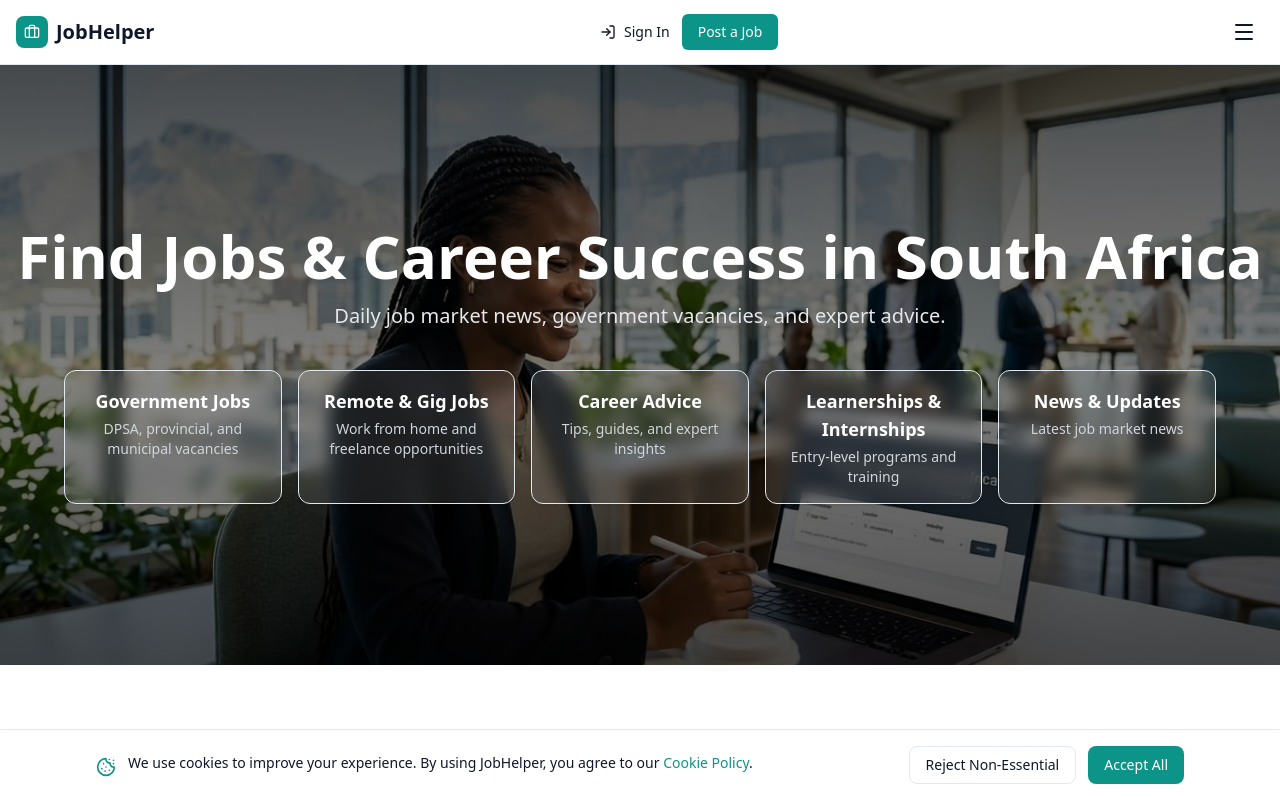
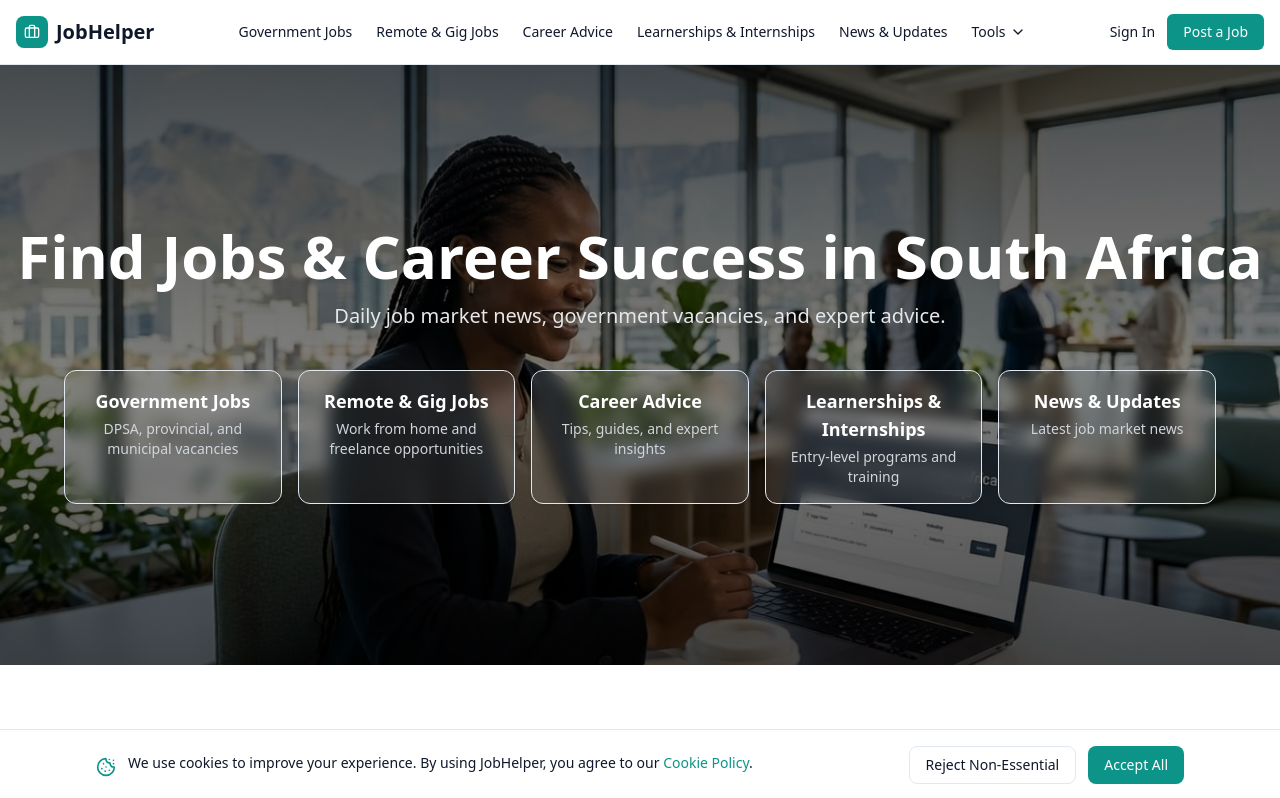
Before and after one commit to jeremiahsetou-ux/job-portal-final, a Next.js app: page / in a window 1280 px wide. Shown: the top 798 px of the page. Built offline with nearby package versions, Linux system fonts and the light colour scheme; grey boxes are pictures that could not be loaded.

Commit message:
Update navbar with 5 silos + tools in mobile menu

```diff
--- a/src/components/navbar.tsx
+++ b/src/components/navbar.tsx
@@ -1,25 +1,19 @@
 'use client';
 
 import * as React from 'react';
-import { Briefcase, Menu, X, User, LogIn } from 'lucide-react';
+import { Briefcase, Menu, X, User, LogIn, ChevronDown } from 'lucide-react';
 import Link from 'next/link';
 import { useState } from 'react';
+import { SILOS, TOOLS } from '@/lib/navigation';
 
 export function Navbar() {
   const [mobileOpen, setMobileOpen] = useState(false);
-
-  const navLinks = [
-    { href: '/find-jobs', label: 'Jobs' },
-    { href: '/career-advice', label: 'News' },
-    { href: '/cv-builder', label: 'Tools' },
-    { href: '/z83-form', label: 'Z83' },
-  ];
+  const [toolsOpen, setToolsOpen] = useState(false);
 
   return (
     <header className="sticky top-0 z-50 bg-background/95 backdrop-blur border-b">
       <div className="container mx-auto px-4">
         <div className="flex h-16 items-center justify-between">
-          {/* Logo */}
           <Link href="/" className="flex items-center gap-2 font-bold text-xl">
             <div className="w-8 h-8 bg-primary rounded-lg flex items-center justify-center">
               <Briefcase className="w-4 h-4 text-primary-foreground" />
@@ -27,26 +21,48 @@ export function Navbar() {
             <span>JobHelper</span>
           </Link>
 
-          {/* Desktop Auth Buttons */}
+          <div className="hidden md:flex items-center gap-6">
+            {SILOS.map((silo) => (
+              <Link
+                key={silo.href}
+                href={silo.href}
+                className="text-sm font-medium hover:text-primary"
+              >
+                {silo.title}
+              </Link>
+            ))}
+            <div className="relative group">
+              <button className="text-sm font-medium hover:text-primary flex items-center gap-1">
+                Tools <ChevronDown className="w-4 h-4" />
+              </button>
+              <div className="absolute top-full right-0 mt-1 w-48 bg-card border rounded-lg shadow-lg opacity-0 invisible group-hover:opacity-100 group-hover:visible transition-all">
+                {TOOLS.children?.map((tool) => (
+                  <Link
+                    key={tool.href}
+                    href={tool.href}
+                    className="block px-4 py-2 text-sm hover:bg-muted"
+                  >
+                    {tool.title}
+                  </Link>
+                ))}
+              </div>
+            </div>
+          </div>
+
           <div className="hidden md:flex items-center gap-3">
-            <Link
-              href="/sign-in"
-              className="text-sm font-medium hover:text-primary flex items-center gap-2"
-            >
-              <LogIn className="w-4 h-4" />
+            <Link href="/sign-in" className="text-sm font-medium hover:text-primary">
               Sign In
             </Link>
             <Link
-              href="/post-job"
+              href="/tools/post-a-job"
               className="bg-primary text-primary-foreground text-sm font-medium px-4 py-2 rounded-md hover:bg-primary/90"
             >
               Post a Job
             </Link>
           </div>
 
-          {/* Menu Button - visible on all sizes */}
           <button
-            className="p-2"
+            className="p-2 md:hidden"
             onClick={() => setMobileOpen(!mobileOpen)}
             aria-label="Toggle menu"
           >
@@ -54,35 +70,51 @@ export function Navbar() {
           </button>
         </div>
 
-        {/* Navigation Menu */}
         {mobileOpen && (
-          <nav className="border-t py-4 space-y-3">
-            {navLinks.map((link) => (
+          <nav className="border-t py-4 md:hidden space-y-1">
+            {SILOS.map((silo) => (
               <Link
-                key={link.href}
-                href={link.href}
-                className="block py-2 text-sm font-medium"
+                key={silo.href}
+                href={silo.href}
+                className="block py-3 px-4 text-sm font-medium hover:bg-muted rounded-md"
                 onClick={() => setMobileOpen(false)}
               >
-                {link.label}
+                {silo.title}
               </Link>
             ))}
-            <div className="border-t pt-4 space-y-3">
+
+            <div className="border-t my-2" />
+
+            <div className="px-4 py-2">
+              <span className="text-xs font-semibold text-muted-foreground uppercase">Tools</span>
+            </div>
+            {TOOLS.children?.map((tool) => (
+              <Link
+                key={tool.href}
+                href={tool.href}
+                className="block py-2.5 px-6 text-sm text-muted-foreground hover:text-foreground hover:bg-muted rounded-md"
+                onClick={() => setMobileOpen(false)}
+              >
+                {tool.title}
+              </Link>
+            ))}
+
+            <div className="border-t my-4" />
+
             <Link
               href="/sign-in"
-                className="flex items-center gap-2 py-2 text-sm font-medium"
+              className="flex items-center gap-2 py-2 px-4 text-sm font-medium"
               onClick={() => setMobileOpen(false)}
             >
               <User className="w-4 h-4" /> Sign In
             </Link>
             <Link
-                href="/post-job"
-                className="block bg-primary text-primary-foreground text-sm font-medium px-4 py-2 rounded-md text-center"
+              href="/tools/post-a-job"
+              className="block mx-4 bg-primary text-primary-foreground text-sm font-medium px-4 py-2 rounded-md text-center"
               onClick={() => setMobileOpen(false)}
             >
               Post a Job
             </Link>
-            </div>
           </nav>
         )}
       </div>
```
Lines whose indentation alone changed are shown as unchanged.
